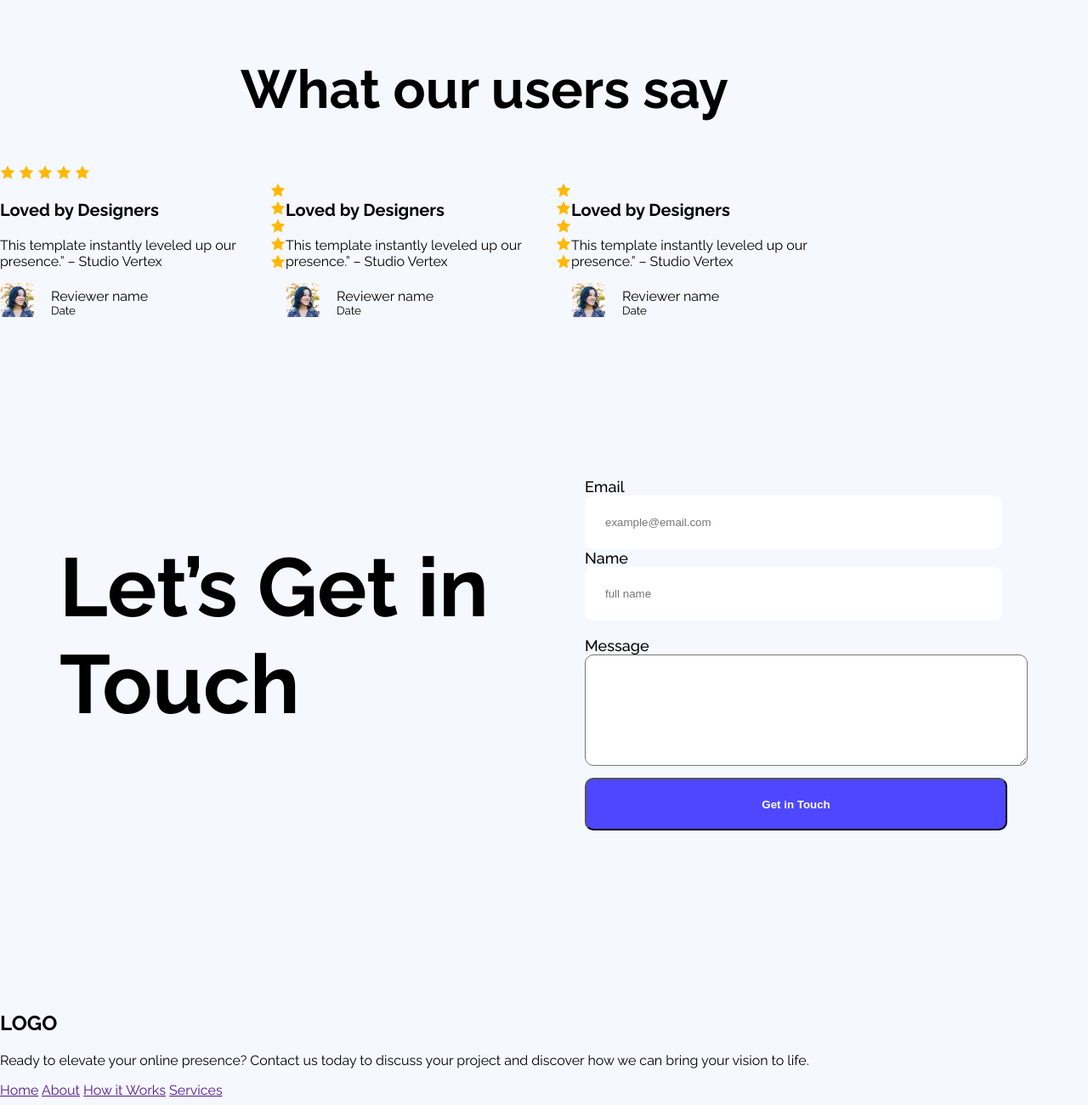
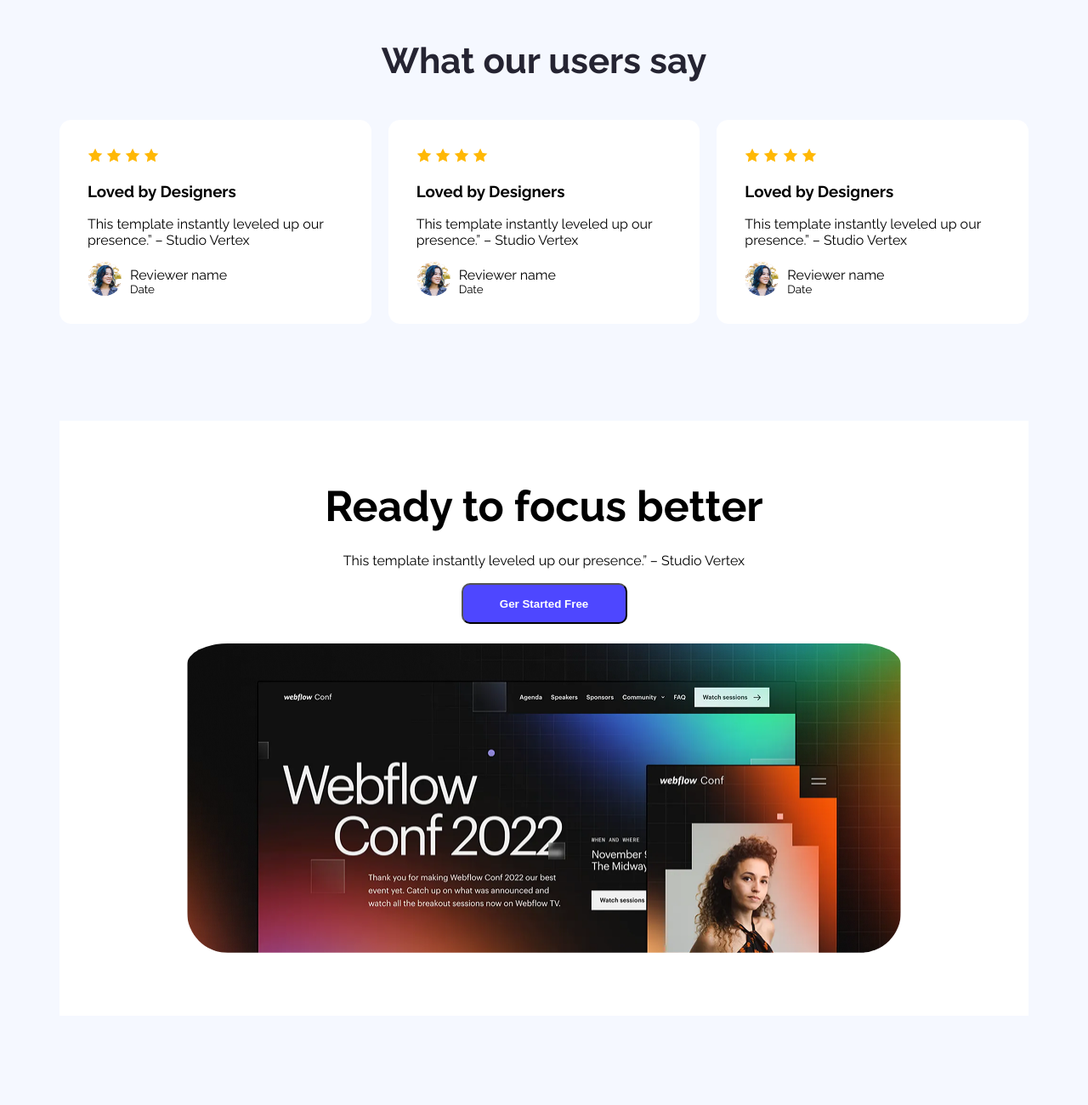
Before and after one commit to riyadhossen74/First-assignment, a plain HTML site: page index.html in a window 1280 px wide. Shown: the part 1640-2940 px from the top of the page at 85% size. Drawn offline with Linux system fonts and the light colour scheme.

Commit message:
final commit

```diff
--- a/css/style.css
+++ b/css/style.css
@@ -15,6 +15,13 @@ body{
     background-color: #4E47FF;
     color: #FFFFFF;
     font-weight: bold;
+    }
+    .btn_share:hover{
+        cursor: pointer;
+        background-color: #ceaf21;
+        color: #000;
+        border: 2px solid blueviolet;
+
     }
 
 /* header section  */
@@ -113,6 +120,7 @@ header{
     height: 311px;
     width: 1019px;
     margin: 0 auto;
+    border-radius: 24px;
 }
 .fixd{
     width: 856px;
@@ -127,42 +135,83 @@ header{
     color: #000000;
 }
 /* user say section style  */
-  .tastimonial{
-    width: 1140px;
-    height: 342px;
-    margin-top: 137px;
+  .Loved{
+    display: flex;
+    width: 1160px;
+
+    margin: 0 auto;
   }
-  .cards{
-    width: 366px;
-    height: 243px;
+  .avatar_img{
+    width: 40px;
+    height: 40px;
+    border-radius: 9999px;
     display: flex;
+  }
+  .Designers{
+    display: flex;
+  }
+  .revew{
+    line-height: 0;
+  }
+  .Reviewer_name{
+    line-height: 0;
+    margin-left: 10px;
+  }
 
-  }
-  .card{
-    display: inline-block;
-  }
-  .user_say{
+    .user_say{
+        text-align: center;
+        margin-top: 116px;
+    }
+    .user_say h2{
         font-size: 42px;
         font-weight: bold;
-        text-align: center;
-  }
-  .cards h3{
-    font-size: 20px;
+        color: #252432;
+    }
+    .date{
+       padding: 33px;
+       border-radius: 14px;
+        margin: 10px;
+        background-color: #FFFFFF;
+    }
+    .active_user{
 
-  }
-  .avater{
-    width: 40px;
-    height: 40px;
-  }
-  .revew{
-    width: 318px;
-    height: 46px;
-    display: flex;
-    gap: 20px;
-  }
-  .date{
-    line-height: 0;
-  }
+    }
+
+    /* Ready to say better section  */
+        .focus_better{
+            width: 1140px;
+            height: 700px;
+            margin: 0 auto;
+            text-align: center;
+             background-color: #FFFFFF;
+             margin-top: 104px;
+    }
+        .focus_better h2{
+            font-size: 50px;
+            font-weight: bold;
+            width: 516px;
+            margin: 0 auto;
+            height: 60px;
+            padding-top: 71px;
+        }
+          .focus_better p{
+            width: 487px;
+            height: 22px;
+            margin: 0 auto;
+            padding-top: 24px;
+            padding-bottom: 14px;
+          }
+          .focus_better img{
+            width: 840px;
+            height: 364px;
+            padding-top: 23px;
+            border-radius: 48px;
+          }
+          .gar_stared{
+            width: 195px;
+            height: 48px;
+          }
+
   /* lets get section  */
   .from{
     width: 1140px;
@@ -175,7 +224,7 @@ header{
    .lets{
     font-size: 97px;
     font-weight: bold;
-    /* /* text-align: right center; */
+
     width: 528px;
     height: 232px;
     margin-top: 97px;
@@ -191,6 +240,7 @@ header{
     font-size: 18px;
     font-weight: 500;
     color: #000000;
+    margin: 10px;
 
    }
    .user_from input{
@@ -198,14 +248,57 @@ header{
     padding: 24px;
     border-radius: 10px;
     border: none;
+    margin: 10px;
+
+
    }
    .user_from textarea{
     border-radius: 10px;
     padding: 12px;
+    margin-left: 12px;
+    margin-top: 12px;
    }
    .massge_btn{
     width: 497px;
     height: 62px;
     margin-top: 10px;
+    margin-left: 13px;
    }
+
+
   /* fotter secation */
+  footer{
+
+    height: 428px;
+    background-color: #FFFFFF;
+  }
+.fotter_section h1{
+    width: 322px;
+    margin: 0 auto;
+    font-size: 100px;
+    font-weight: bolder;
+    color: #4E47FF;
+
+}
+.fotter_section{
+     padding: 95px 433px;
+}
+.fotter_section p{
+    width: 531px;
+    margin: 0 auto;
+    color: #8987A1;
+    padding-top: 12px;
+
+}
+.fotter_link{
+    width: 513px;
+   margin: 0 auto;
+   padding-top: 25px;
+}
+.fotter_link a{
+    color: #8987A1;
+    margin: 26px;
+    text-decoration: none;
+    text-align: center;
+     width: 401px;
+}
--- a/index.html
+++ b/index.html
@@ -59,75 +59,75 @@
             </div>
            </section>
            <!-- What our users say sectioin  -->
-           <section class="tastimonial">
+          <section>
            <div class="user_say">
-                <h2>
-                    What our users say
-                </h2>
+             <h2>What our users say</h2>
            </div>
-            <div class="card">
+          </section>
+          <section>
+
+          <div class="Loved">
+             <div class="date">
                  <img src="Assets/icon-star.png" alt="">
                 <img src="Assets/icon-star.png" alt="">
                 <img src="Assets/icon-star.png" alt="">
                 <img src="Assets/icon-star.png" alt="">
-                <img src="Assets/icon-star.png" alt="">
-            </div>
-            <div class="cards">
-                <div>
             <h3>Loved by Designers</h3>
             <p>This template instantly leveled up our presence.” – Studio Vertex</p>
-                    <div class="revew">
-
-                        <img class="avater" src="Assets/avatar.png" alt="">
-                       <div class="date">
-                         <p>Reviewer name</p>
-                        <small>Date</small>
+           <div class="Designers">
+             <img class="avatar_img" src="Assets/avatar.png" alt="">
+            <div class="Reviewer_name">
+                <p class="revew">Reviewer name</p>
+            <small  class="revew">Date</small>
             </div>
            </div>
            </div>
-                <div class="cards">
-                    <div class="card">
+             <div class="date">
                 <img src="Assets/icon-star.png" alt="">
                 <img src="Assets/icon-star.png" alt="">
                 <img src="Assets/icon-star.png" alt="">
                 <img src="Assets/icon-star.png" alt="">
-                        <img src="Assets/icon-star.png" alt="">
-                    </div>
-                <div>
             <h3>Loved by Designers</h3>
             <p>This template instantly leveled up our presence.” – Studio Vertex</p>
-                    <div class="revew">
-
-                        <img class="avater" src="Assets/avatar.png" alt="">
-                       <div class="date">
-                         <p>Reviewer name</p>
-                        <small>Date</small>
+            <div class="Designers">
+                 <img class="avatar_img" src="Assets/avatar.png" alt="">
+           <div class="Reviewer_name">
+             <p  class="revew">Reviewer name</p>
+            <small  class="revew">Date</small>
            </div>
             </div>
            </div>
-            <div class="card">
+             <div class="date">
                  <img src="Assets/icon-star.png" alt="">
                 <img src="Assets/icon-star.png" alt="">
                 <img src="Assets/icon-star.png" alt="">
                 <img src="Assets/icon-star.png" alt="">
-                <img src="Assets/icon-star.png" alt="">
-            </div>
-            <div class="cards">
-                <div>
             <h3>Loved by Designers</h3>
             <p>This template instantly leveled up our presence.” – Studio Vertex</p>
-                    <div class="revew">
-
-                        <img class="avater" src="Assets/avatar.png" alt="">
-                       <div class="date">
-                         <p>Reviewer name</p>
-                        <small>Date</small>
+             <div class="Designers">
+                <img class="avatar_img" src="Assets/avatar.png" alt="">
+            <div class="Reviewer_name">
+                <p  class="revew">Reviewer name</p>
+            <small  class="revew">Date</small>
+            </div>
              </div>
            </div>
           </div>
 
+          </section>
+            <!-- Ready to foucd better section       -->
+            <section class="focus_better">
+                <div>
+                    <h2>Ready to focus better</h2>
+                <p>This template instantly leveled up our presence.” – Studio Vertex</p>
+                <button class="btn_share gar_stared">Ger Started Free</button>
+            </div>
+                <img src="Assets/wc-big.png" alt="">
+            </section>
 
-           </section>
+
+
+
            <!-- lets get section  -->
             <section>
                 <div class="from">
@@ -142,6 +142,7 @@
                                 <br>
                                 <input placeholder="example@email.com" type="email" name="" id="">
                                 <br>
+
                                 <label for="">Name</label>
                                 <br>
                                 <input placeholder="full name" type="text" name="" id="">
@@ -149,7 +150,7 @@
                                 <br>
                                 <label for="">Message</label>
                                 <br>
-                                <textarea name="" id="" cols="60" rows="7"></textarea>
+                                <textarea name="" id="" cols="62" rows="7"></textarea>
                                 <button class="massge_btn btn_share">Get in Touch</button>
                             </form>
                     </div>
@@ -159,16 +160,18 @@
          </main>
          <footer>
             <section>
+               <div class="fotter_section">
                  <div>
                     <h1>LOGO</h1>
                     <p>Ready to elevate your online presence? Contact us today to discuss your project and discover how we can bring your vision to life.</p>
                 </div>
-                <div>
+                <div class="fotter_link">
                     <a href="">Home</a>
                     <a href="">About</a>
                     <a href="">How it Works</a>
                     <a href="">Services</a>
                 </div>
+               </div>
             </section>
          </footer>
 </body>
```
Lines whose indentation alone changed are shown as unchanged.
